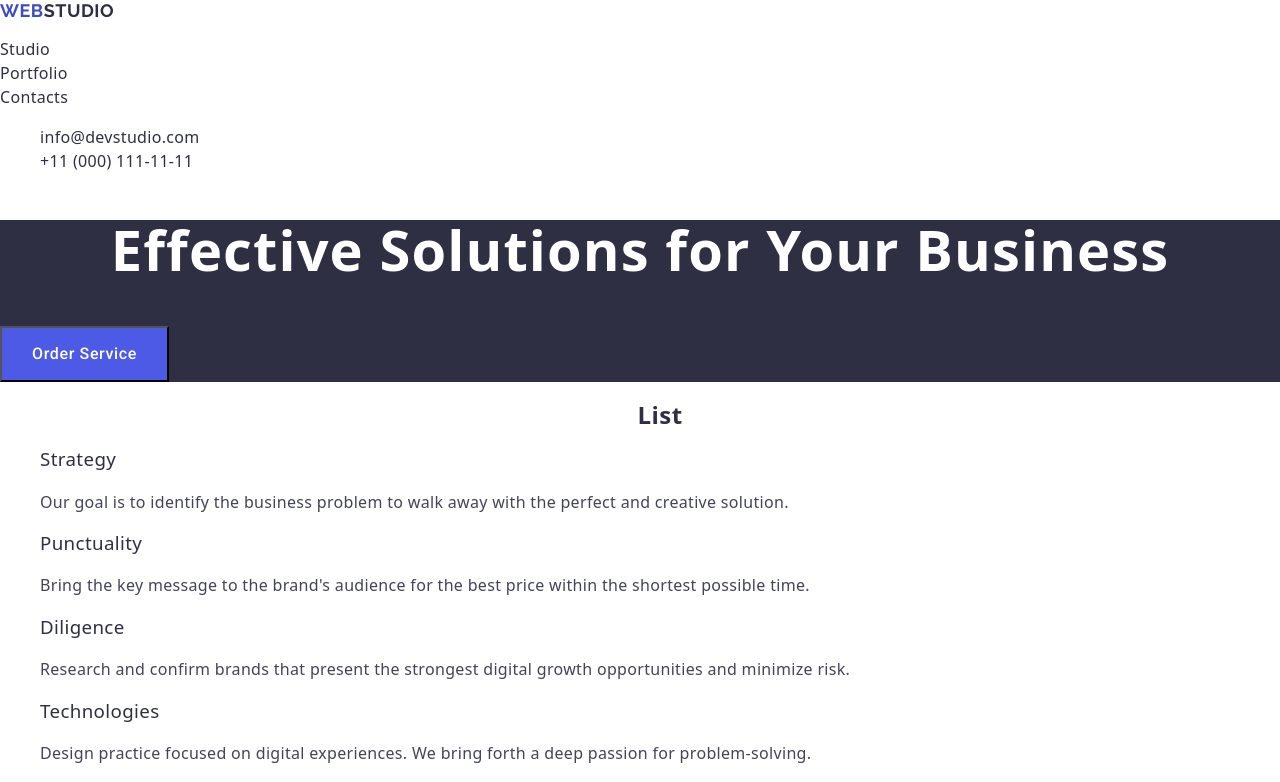
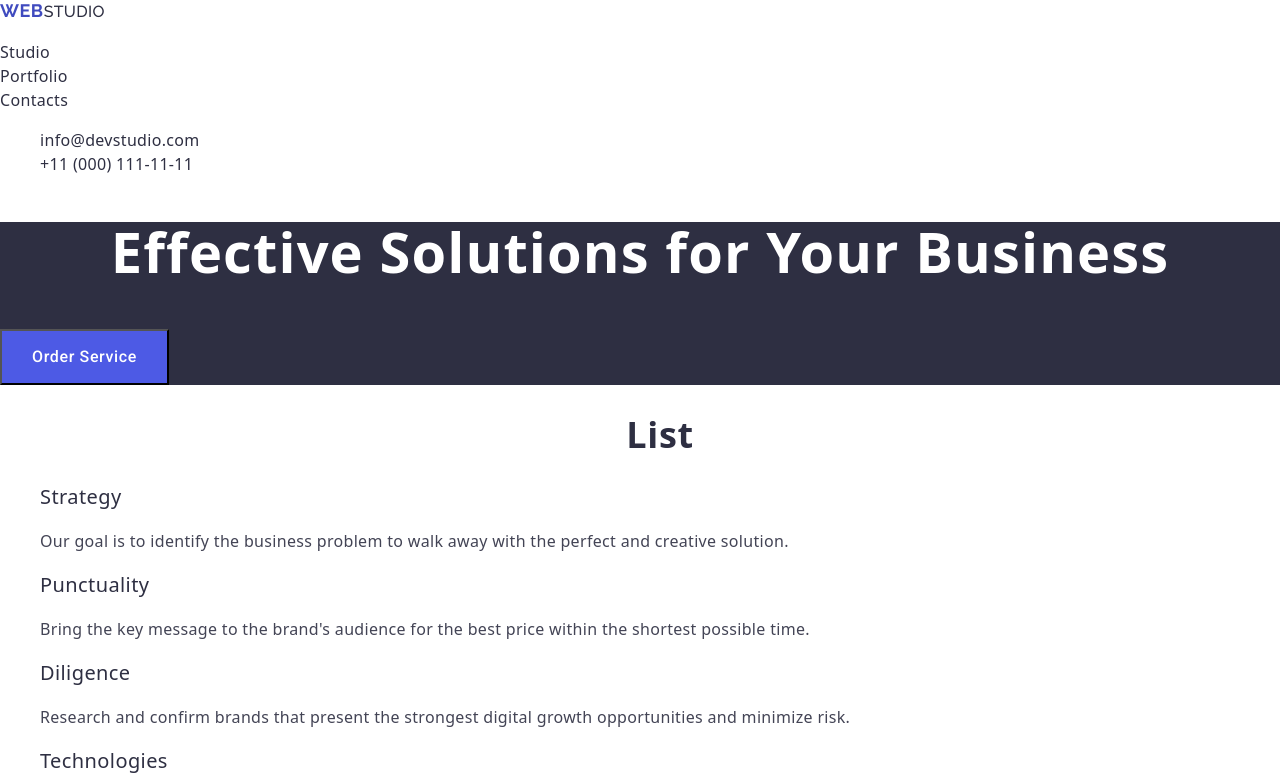
Before and after one commit to elifdoganeren/goit-markup-hw-02, a plain HTML site: page index.html in a window 1280 px wide. Shown: the top 782 px of the page. Drawn offline with nearby package versions, Linux system fonts and the light colour scheme.

Commit message:
final check

```diff
--- a/css/styles.css
+++ b/css/styles.css
@@ -4,7 +4,7 @@ body {
   color: #434455;
 }
 
-.logo {
+.logo-link {
   font-family: "Raleway", sans-serif;
   font-weight: 700;
   font-size: 18px;
@@ -18,6 +18,11 @@ body {
 .logo-text {
   text-decoration: none;
   color: #2e2f42;
+  font-weight: 500;
+  font-size: 16px;
+  line-height: 1.5;
+  letter-spacing: 0.02em;
+
 }
 
 .link {
@@ -25,8 +30,8 @@ body {
   list-style-type: none;
 }
 
-.logo:hover,
-.logo:focus {
+.logo-link:hover,
+.logo-link:focus {
   color: #404bbf;
 }
 
@@ -104,7 +109,7 @@ body {
 
 .third-header {
   font-weight: 500;
-  size: 20px;
+  font-size: 20px;
   line-height: 1.2;
   letter-spacing: 0.02em;
   list-style-type: none;
@@ -121,7 +126,7 @@ body {
 
 .second-header {
   font-weight: 700;
-  size: 36px;
+  font-size: 36px;
   line-height: 1.11;
   letter-spacing: 0.02em;
   text-align: center;
--- a/index.html
+++ b/index.html
@@ -24,7 +24,7 @@
   <body>
     <header>
           <nav>
-            <a href="#" target="_self" class="logo">WEB<span class="logo-text">Studio</span></a>
+            <a class="logo-link" href="./index.html">WEB<span class="logo-text">Studio</span></a>
             <ul class="list"></ul>
           <li class="nav-li">
             <a class="link" href="./index.html">Studio</a>
```
